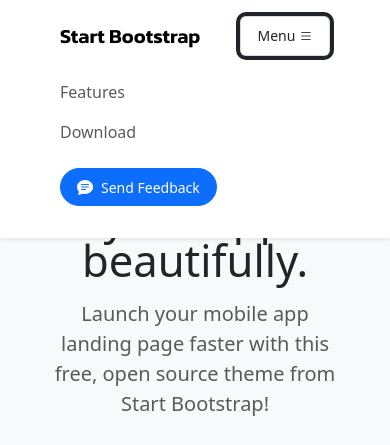
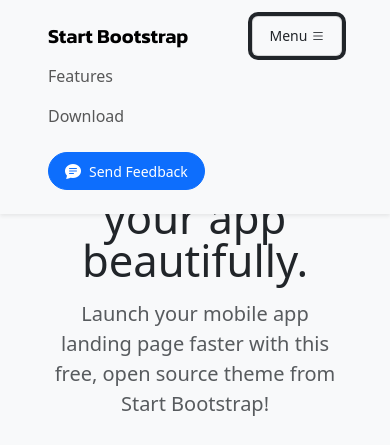
Before and after one commit to aniltanriverdiler/website_template, a plain HTML site: page index.html in a window 390 px wide. Both pictures are taken after a click on the button "Menu". Shown: the top 445 px of the page. Drawn offline with nearby package versions, Linux system fonts and the light colour scheme.

Commit message:
navbar fix

```diff
--- a/index.html
+++ b/index.html
@@ -28,15 +28,13 @@
   <body>
     <!-- Navbar Section -->
     <nav
-      class="navbar-expand-lg py-2 navbar-light shadow-sm fixed-top"
+      class="navbar navbar-expand-lg py-3 navbar-light bg-light shadow-sm fixed-top"
       id="main-navbar"
     >
       <div class="container px-5">
-        <nav class="navbar navbar-expand-lg navbar-light">
-          <div class="container-fluid">
         <a class="navbar-brand" href="#start">Start Bootstrap</a>
         <button
-              class="navbar-toggler collapsed"
+          class="navbar-toggler"
           type="button"
           data-bs-toggle="collapse"
           data-bs-target="#navbarResponsive"
@@ -47,17 +45,17 @@
           Menu
           <i class="bi bi-list"></i>
         </button>
-            <div class="navbar-collapse collapse" id="navbarResponsive">
-              <ul class="navbar-nav ms-auto me-4 my-3 my-lg-0">
+        <div class="collapse navbar-collapse" id="navbarResponsive">
+          <ul class="navbar-nav ms-auto mb-2 mb-lg-0">
             <li class="nav-item">
-                  <a class="nav-link me-lg-3" href="#features">Features</a>
+              <a class="nav-link me-lg-4" href="#features">Features</a>
             </li>
             <li class="nav-item">
-                  <a class="nav-link me-lg-3" href="#download">Download</a>
+              <a class="nav-link me-lg-4" href="#download">Download</a>
             </li>
             <li class="nav-item">
               <button
-                    class="btn btn-primary rounded-pill ms-lg-3 mt-3 mt-lg-0 px-3"
+                class="btn btn-primary rounded-pill px-3 mt-3 mt-lg-0"
                 data-bs-toggle="modal"
                 data-bs-target="#exampleModal"
               >
@@ -69,8 +67,6 @@
             </li>
           </ul>
         </div>
-          </div>
-        </nav>
       </div>
     </nav>
 
```
Lines whose indentation alone changed are shown as unchanged.
